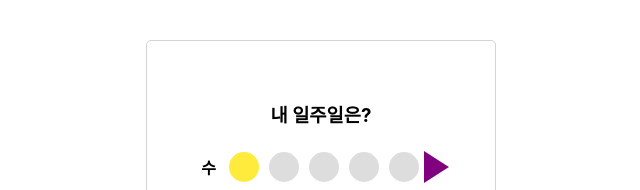
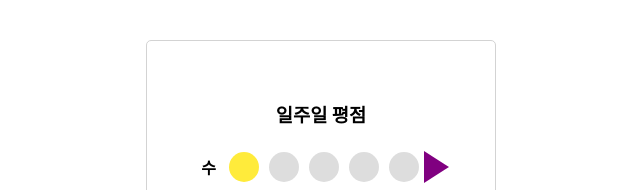
Before and after one commit to imhjnoh/99-react-assignment1, a React (Create React App) app: page / in a window 1280 px wide. Shown: the top 190 px of the page, without its empty margins (319-959 px from the left). Built offline with nearby package versions, Linux system fonts and the light colour scheme.

Commit message:
deploy test push

```diff
--- a/src/Home.js
+++ b/src/Home.js
@@ -28,7 +28,7 @@ function Home() {
           marginBottom: "20px",
         }}
       >
-        내 일주일은?
+        일주일 평점
       </h3>
       <Weeks rates={rates} />
       <div
```
